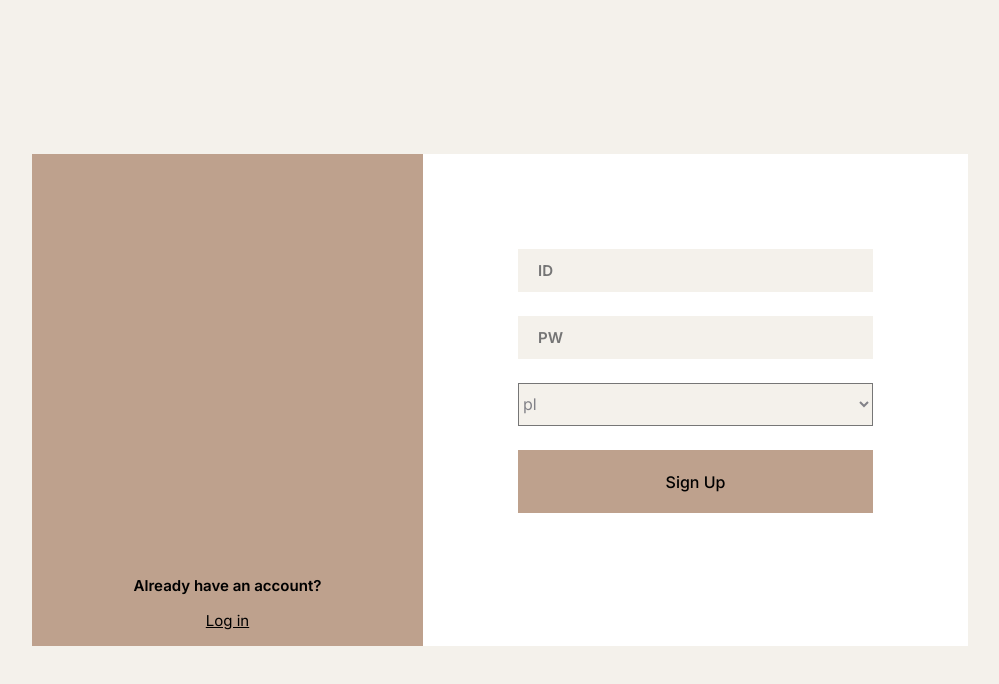
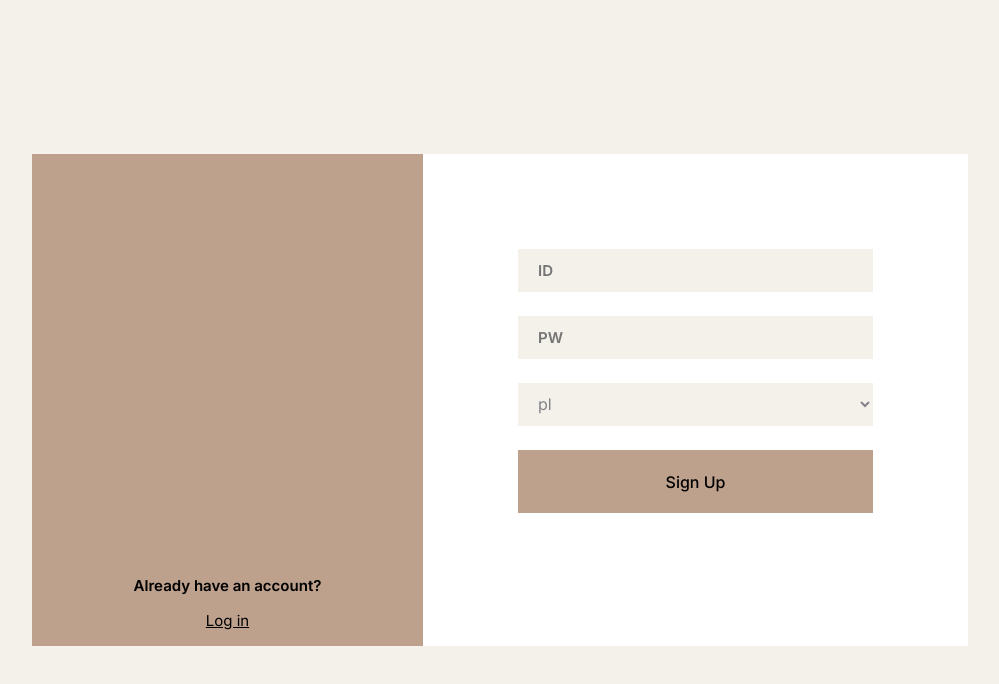
Before and after one commit to team9-issue-manager/FE_DEV, a React (Vite) app in the folder issue_manager/: page / in a window 1280 px wide. Shown: the top 684 px of the page, without its empty margins (140-1139 px from the left). Built offline with nearby package versions, Linux system fonts and the light colour scheme.

Commit message:
sign up connect test

```diff
--- a/issue_manager/src/components/SignupForm/SignupForm.css
+++ b/issue_manager/src/components/SignupForm/SignupForm.css
@@ -65,8 +65,6 @@
     line-height: normal;
     padding: 20px;
     border: transparent;
-
-
 }
 
 .wrapper2 button{
@@ -76,13 +74,16 @@
     flex-shrink: 0;
     background:#BEA18D;
     color: black;
+
 }
 
 .wrapper2 .dropdownbox{
+    padding: 8px 16px;
     position: relative;
     width: 355px;
     height: 43px;
     background: #F4F1EB;
     margin-bottom: 24px;
     color: #828288;
+    border: transparent;
 }
--- a/issue_manager/src/components/SignupForm/SignupForm.tsx
+++ b/issue_manager/src/components/SignupForm/SignupForm.tsx
@@ -10,7 +10,7 @@ const SignupForm = () => {
     const handleSubmit = async (event: React.FormEvent<HTMLFormElement>) => {
       event.preventDefault();
 
-        const id = event.currentTarget.id.valueOf;
+      const id = event.currentTarget.id.value;
       const password = event.currentTarget.password.value;
       const role = event.currentTarget.dropdownbox.value;
 
@@ -30,18 +30,21 @@ const SignupForm = () => {
           });
 
           if (response.ok) {
+              const responseData = await response.json();
+              if (responseData.success) {
                   console.log('Signup successful');
                   navigate('/LoginPage');
-                // 회원가입이 성공하면 어떤 동작을 수행할지 여기에 작성합니다.
+              } else {
+                  console.error('Signup failed:', responseData.result);
+              }
           } else {
               console.error('Signup failed');
-                // 회원가입이 실패하면 어떤 동작을 수행할지 여기에 작성합니다.
           }
       } catch (error) {
           console.error('Error:', error);
-            // 네트워크 또는 기타 오류가 발생하면 여기에 작성합니다.
       }
   };
+
 
     return (
         <div className='wrapper0'>
```
Lines whose indentation alone changed are shown as unchanged.
